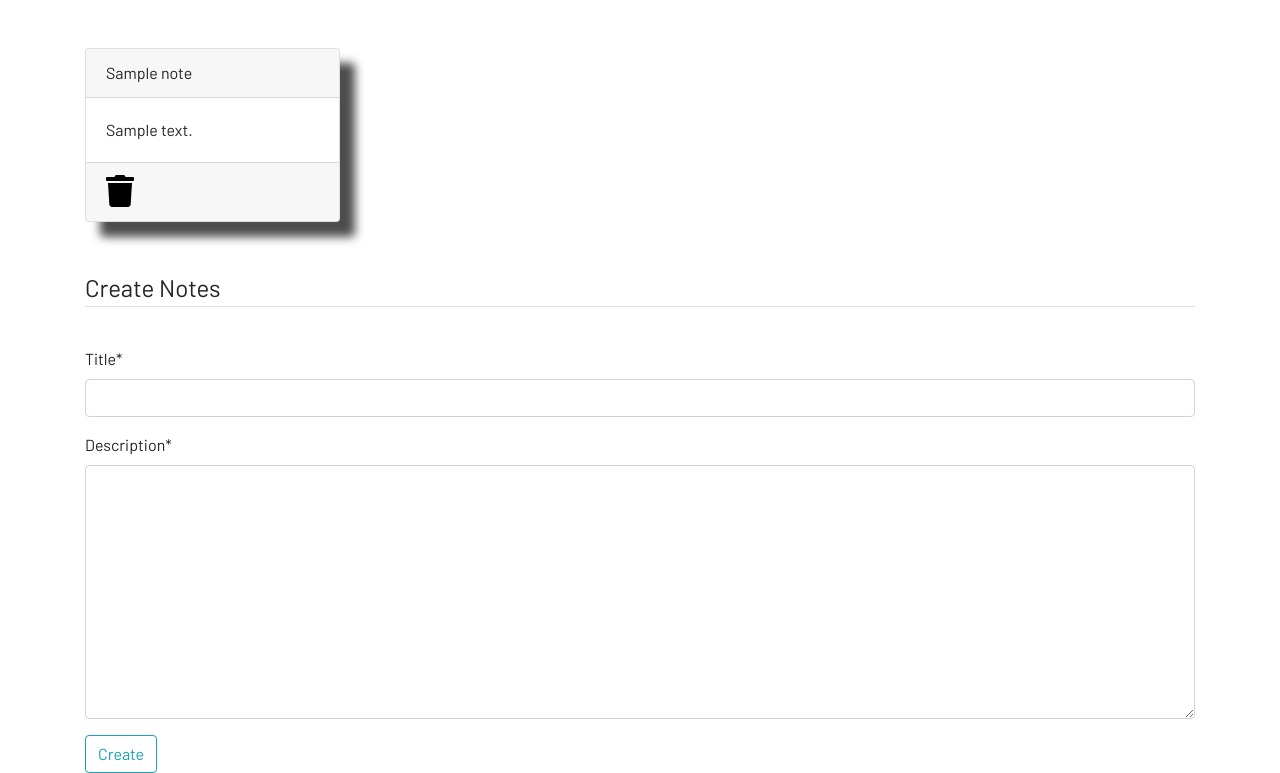
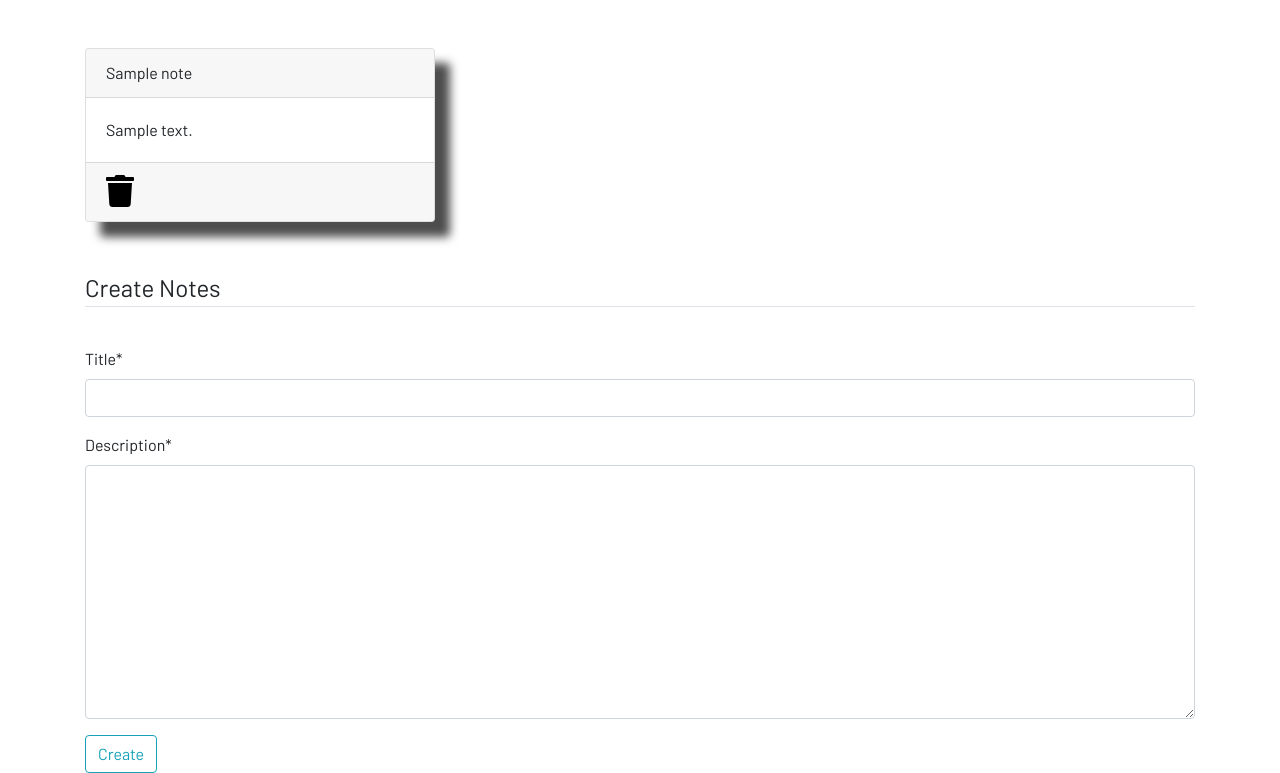
Before and after one commit to ShahemNezamEddin/Learning-dashboard, a Django app: page /notes in a window 1280 px wide. Shown: the part 56-829 px from the top of the page. Run offline with Django 3.2, Linux system fonts and the light colour scheme; a user stored in the database is signed in; tables that the repository leaves empty hold one stand-in row (values such as "Sample post"); some libraries are stand-ins or nearby versions; some web fonts are replaced.

Commit message:
fix notes views

```diff
--- a/Dashboar/templates/dashboard/notes.html
+++ b/Dashboar/templates/dashboard/notes.html
@@ -5,10 +5,10 @@
 <div class="container">
     <div class="row">
         {% for note in notes %}
-        <div class="col-md-3">
+        <div class="col-md-4">
                 <div class="card">
                     <div class="card-header">{{note.title}}</div>
-                    <div class="card-body">{{note.description}}</div>
+                    <div class="card-body">{{note.description|slice:"0:100"}}</div>
                     <div class="card-footer mt-auto "><a href="{% url 'delete-note' note.id %}">
                         <i class="fa fa-trash fa-2x"></i></a>
                     </div>
--- a/Dashboar/views.py
+++ b/Dashboar/views.py
@@ -5,7 +5,7 @@ from django.forms.widgets import FileInput
 import requests
 import wikipedia
 from django.contrib.auth.decorators import login_required
-
+from django.shortcuts import redirect
 
 # Create your views here.
 # home views.
@@ -24,6 +24,7 @@ def notes(request):
         if form.is_valid():
             notes = Notes(user=request.user, title=request.POST['title'], description=request.POST['description'])
             notes.save()
+        return redirect('/notes')
         messages.success(request, f"Note added from {request.user.username} successfully!")
     else:
         form = NotesForm()
```
Also changed, not shown: Dashboar/migrations/0003_alter_notes_description.py (added), Dashboar/migrations/0004_alter_notes_description.py (added), Dashboar/migrations/0005_alter_notes_description.py (added).
